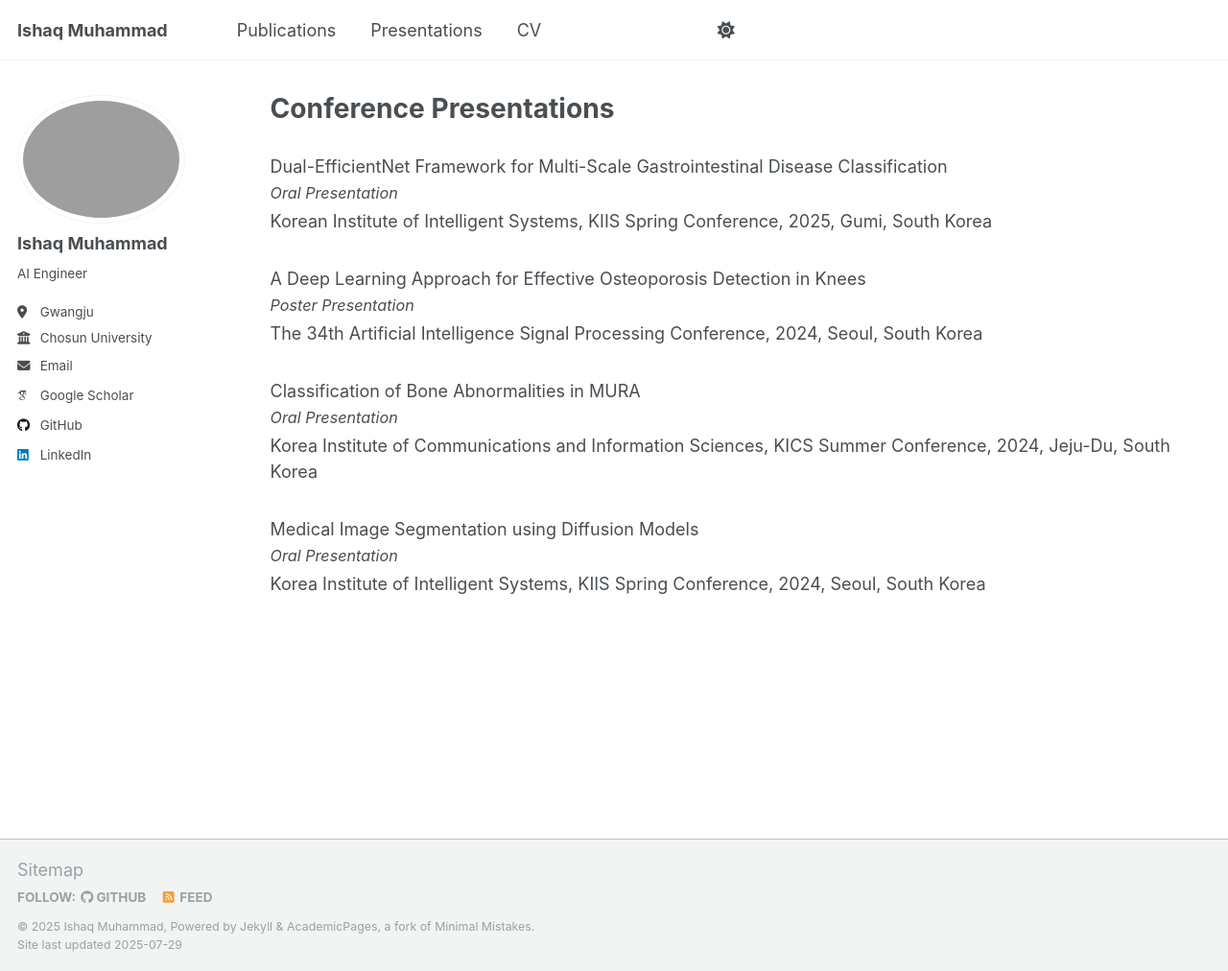
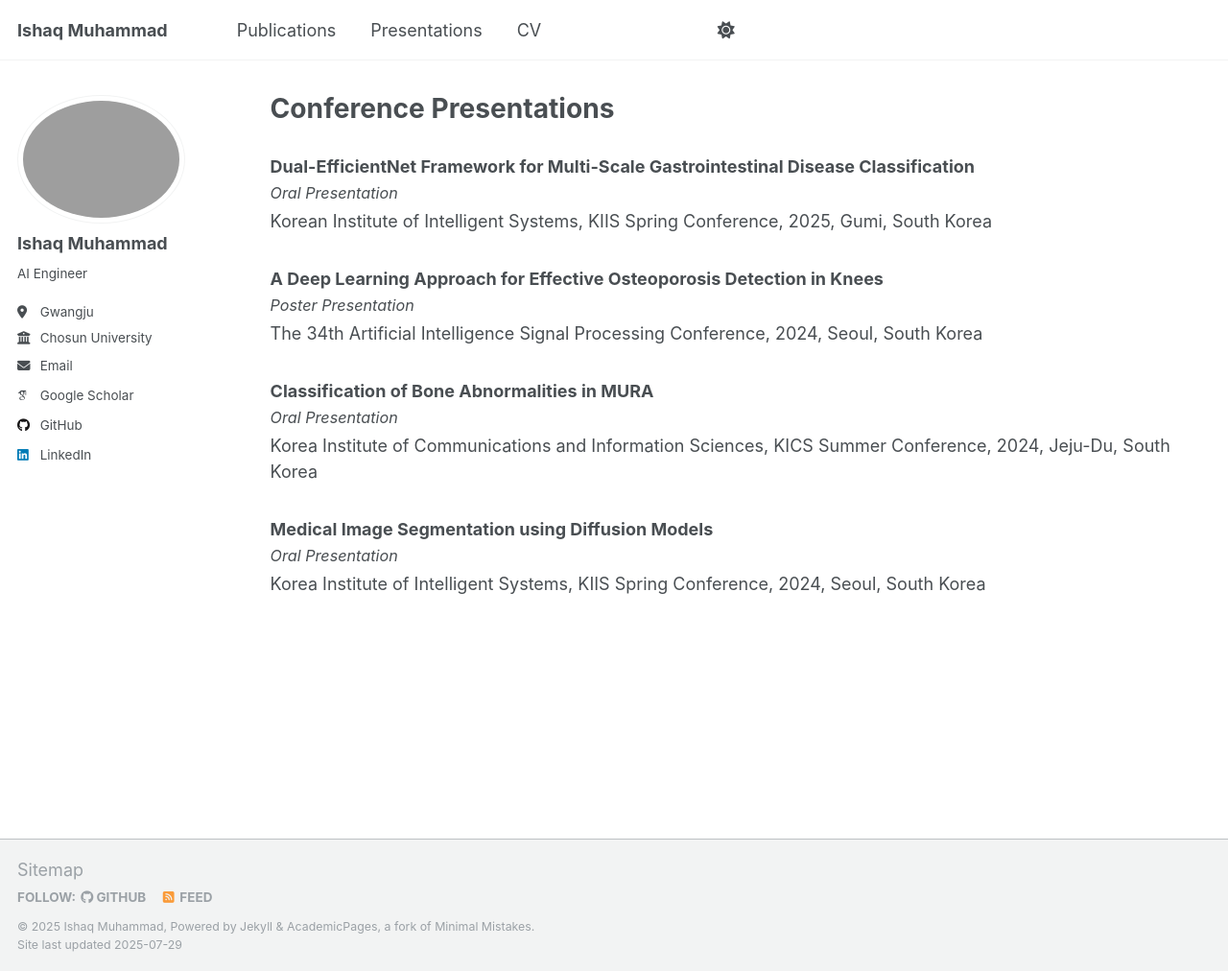
Before and after one commit to IshaqMKhan/IshaqMKhan.github.io, a Jekyll site: the page built from _pages/talks.html, in a window 1280 px wide and 1012 px high. Shown: the whole window at 96% size. Built offline with Jekyll 4.4.1, drawn with Linux system fonts in a browser that asks for light colours; some web fonts are replaced; a script that is not in the unit is left out.

Commit message:
Update archive-single-talk.html

```diff
--- a/_includes/archive-single-talk.html
+++ b/_includes/archive-single-talk.html
@@ -2,7 +2,7 @@
 
 <div class="talk__item">
   <article class="archive__item" itemscope itemtype="http://schema.org/CreativeWork">
-    <h2 class="archive__item-title" itemprop="headline" style="font-weight: bold; font-size: 1rem;">
+    <h2 class="archive__item-title" itemprop="headline" style="font-weight: 700 !important; font-size: 1rem;">
       {{ post.title }}
     </h2>
     {% if post.presentation_type %}
```
